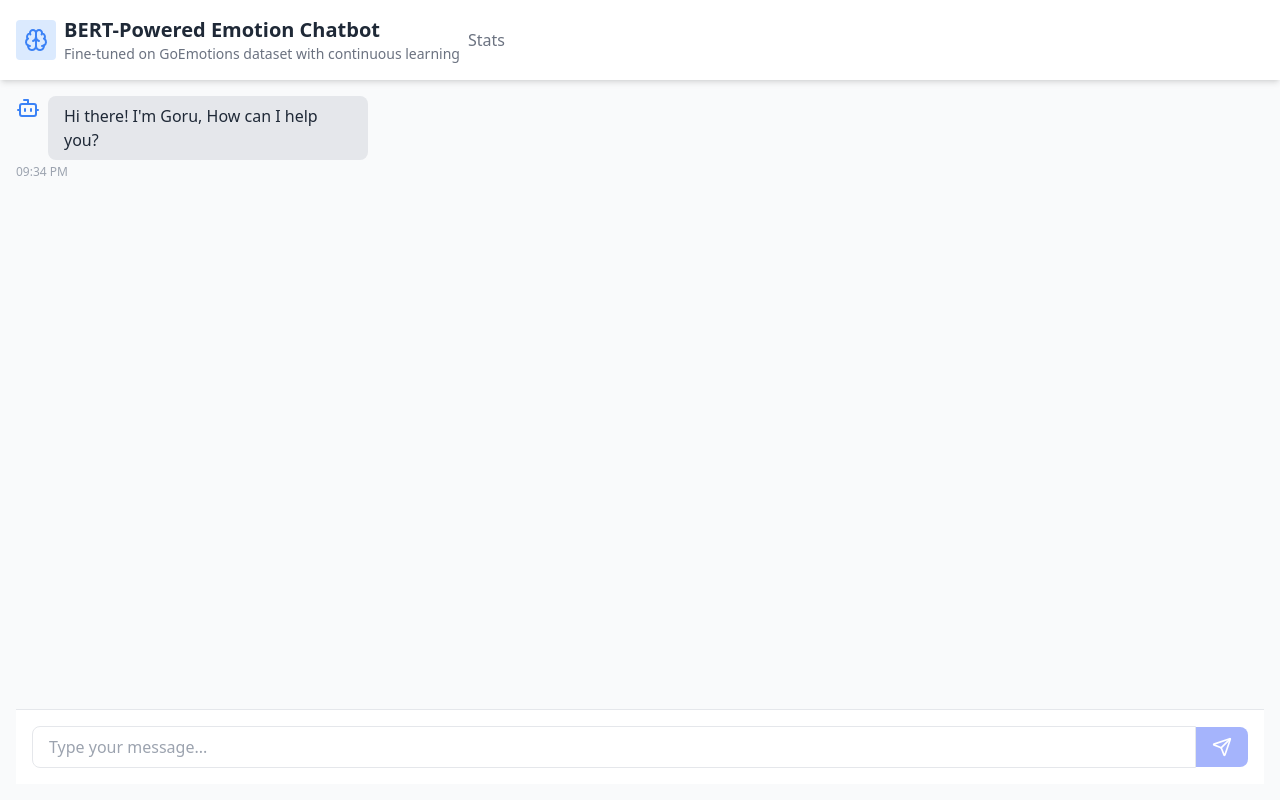
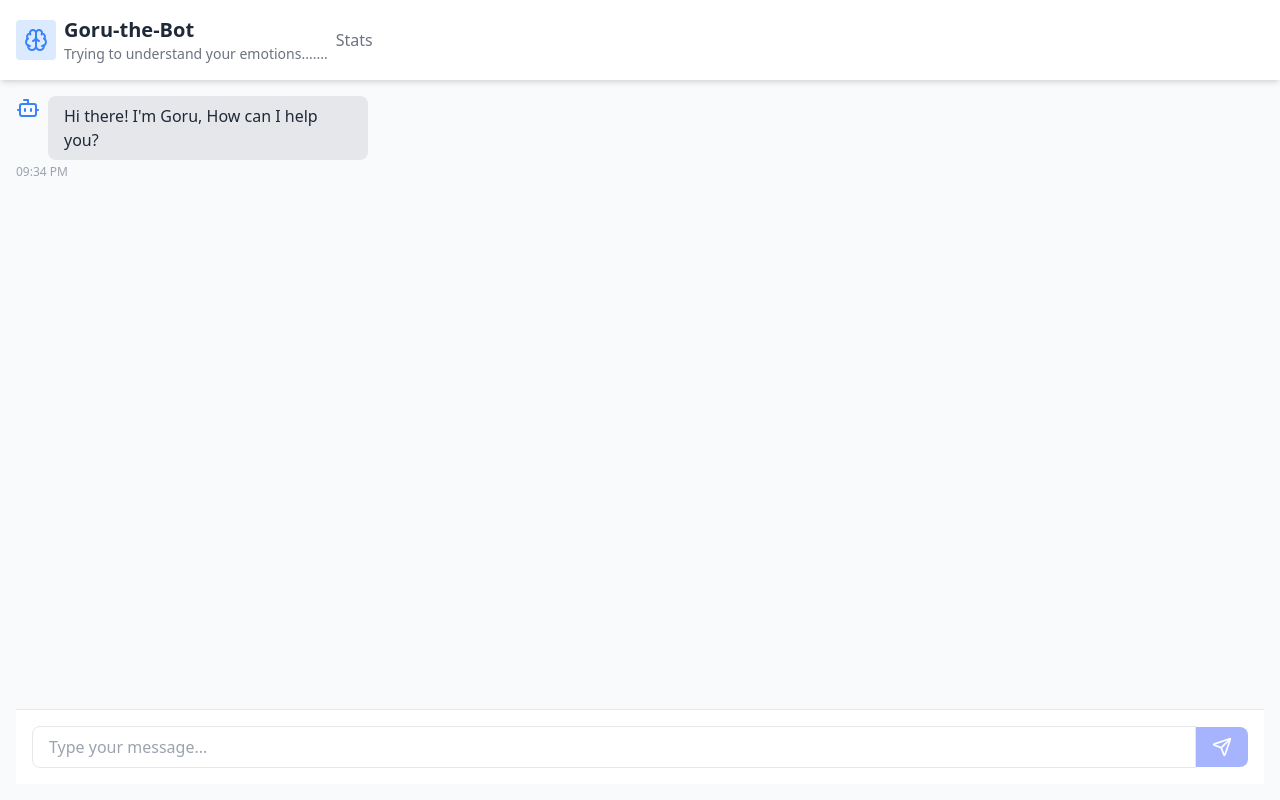
Before and after one commit to void-learner/MoodMap, a React (Vite) app in the folder frontend/: page / in a window 1280 px wide. Built offline with nearby package versions, Linux system fonts and the light colour scheme.

Commit message:
app.py
solved model not found error so that uvicorn can be useful from root also

```diff
--- a/frontend/src/App.tsx
+++ b/frontend/src/App.tsx
@@ -21,8 +21,8 @@ const App: React.FC = () => {
           <Brain className="w-6 h-6 text-blue-500" />
         </div>
         <div>
-          <h1 className="text-xl font-bold text-gray-800">BERT-Powered Emotion Chatbot</h1>
-          <p className="text-sm text-gray-500">Fine-tuned on GoEmotions dataset with continuous learning</p>
+          <h1 className="text-xl font-bold text-gray-800">Goru-the-Bot</h1>
+          <p className="text-sm text-gray-500">Trying to understand your emotions.......</p>
         </div>
         <div className="ml-auto flex space-x-4 text-gray-500">
           <button>Stats</button>  {/* Placeholder; add logic if needed */}
```
Also changed, not shown: 1 other file (tests, documents, lock files or other folders).
